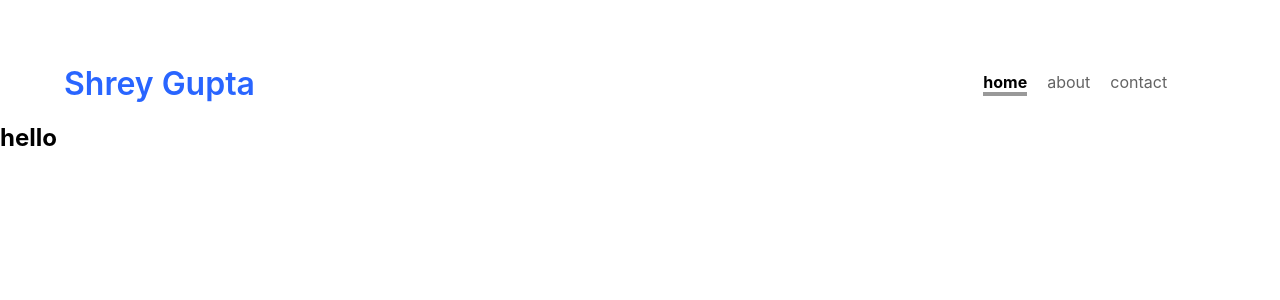
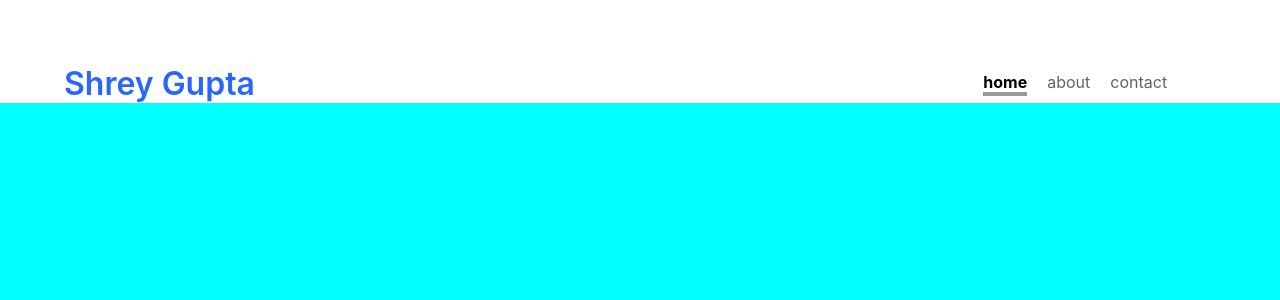
Before and after one commit to Shrey19702/react_portfolio, a React (Create React App) app: page / in a window 1280 px wide. Shown: the top 300 px of the page. Built offline with nearby package versions, Linux system fonts and the light colour scheme.

Commit message:
changes in css

```diff
--- a/src/Hero.js
+++ b/src/Hero.js
@@ -1,6 +1,9 @@
 const HeroPage = () => {
+
     return (
-        <h2>hello</h2>
+        <div className="hero-page">
+
+        </div>
     );
 }
 
--- a/src/index.css
+++ b/src/index.css
@@ -53,3 +53,10 @@ code {
   border-bottom: solid 4px rgb(153, 153, 153);
   transition: 0.1s ease-in;
 }
+
+
+.hero-page{
+  height: 90vh;
+  width: 100%;
+  background-color: aqua;
+}
```
